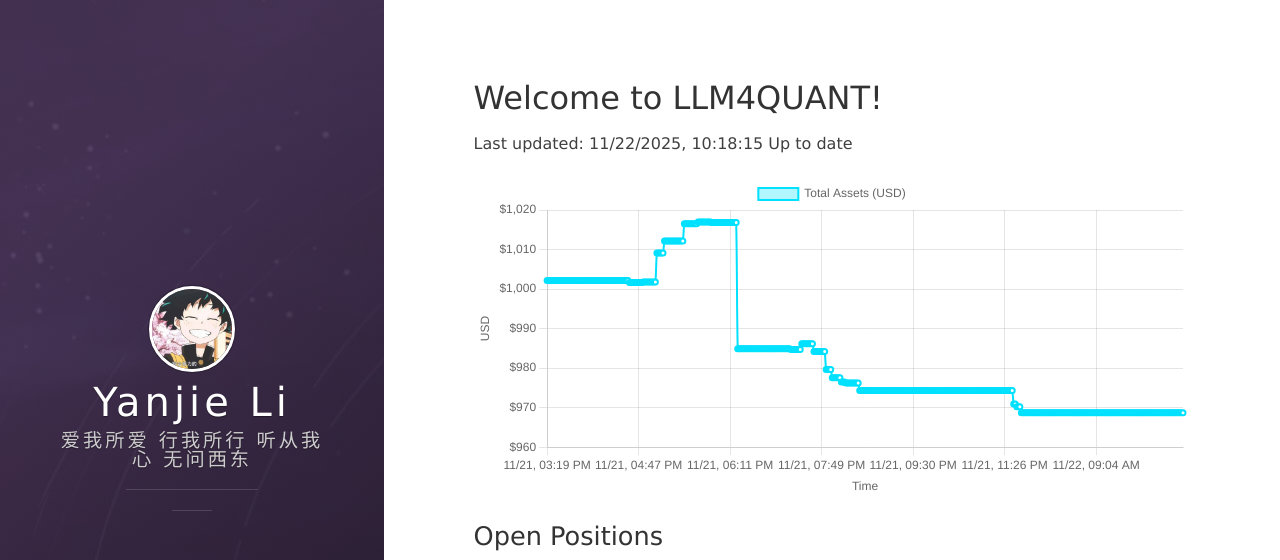
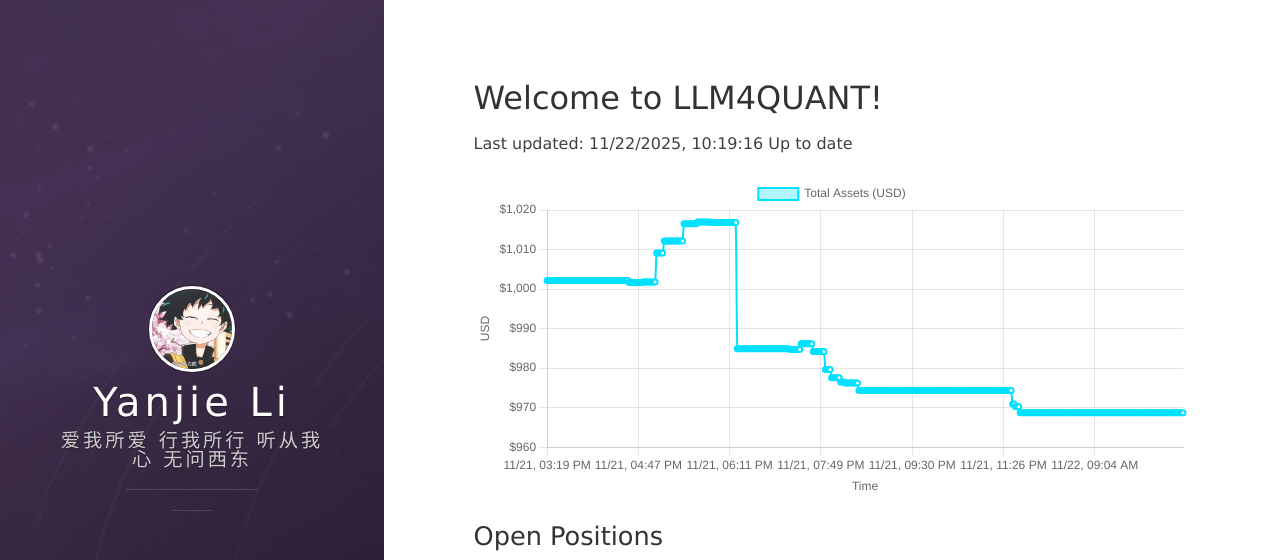
Before and after one commit to leeyegy/leeyegy.github.io, a Jekyll site: the page built from live-trading.html, in a window 1280 px wide and 1026 px high. Shown: the top 560 px of the window. Built offline with Jekyll 4.4.1, drawn with Linux system fonts in a browser that asks for light colours; nearby versions of some CDN libraries.

Commit message:
AccountMonitor: update balance history 2025-11-22T18:19:16+08:00

```diff
--- a/assets/data/binance/balance-history.json
+++ b/assets/data/binance/balance-history.json
@@ -1,5 +1,5 @@
 {
-  "generatedAt": "2025-11-22T18:18:15+08:00",
+  "generatedAt": "2025-11-22T18:19:16+08:00",
   "asset": "total_usd_value",
   "history": [
     {
@@ -1672,6 +1672,10 @@
     },
     {
       "timestamp": "2025-11-22T18:18:15+08:00",
+      "totalUsd": 968.69074819
+    },
+    {
+      "timestamp": "2025-11-22T18:19:16+08:00",
       "totalUsd": 968.69074819
     }
   ]
```
